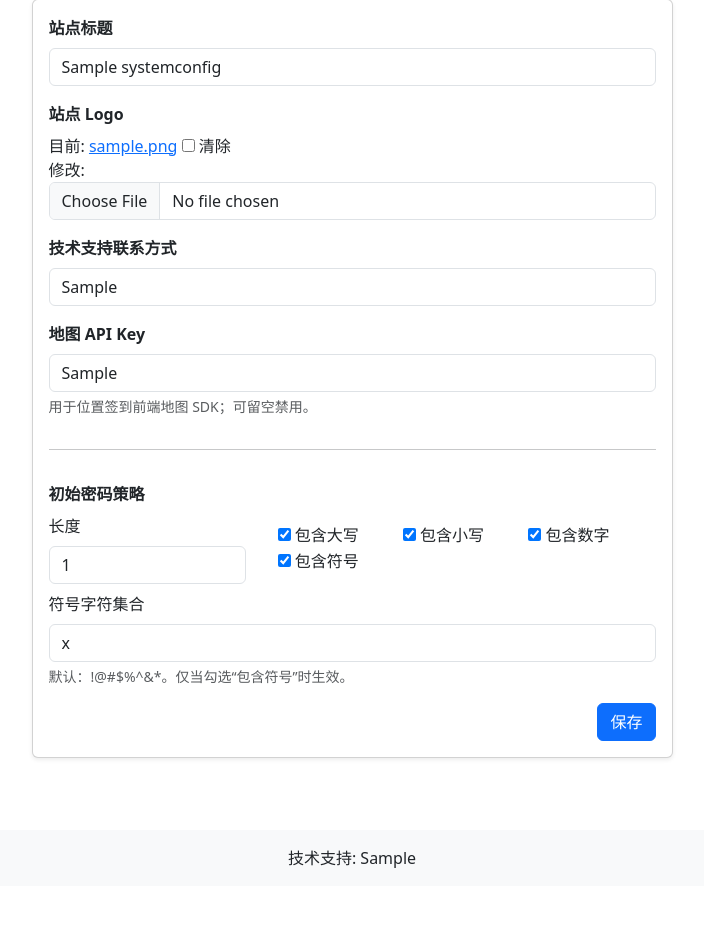
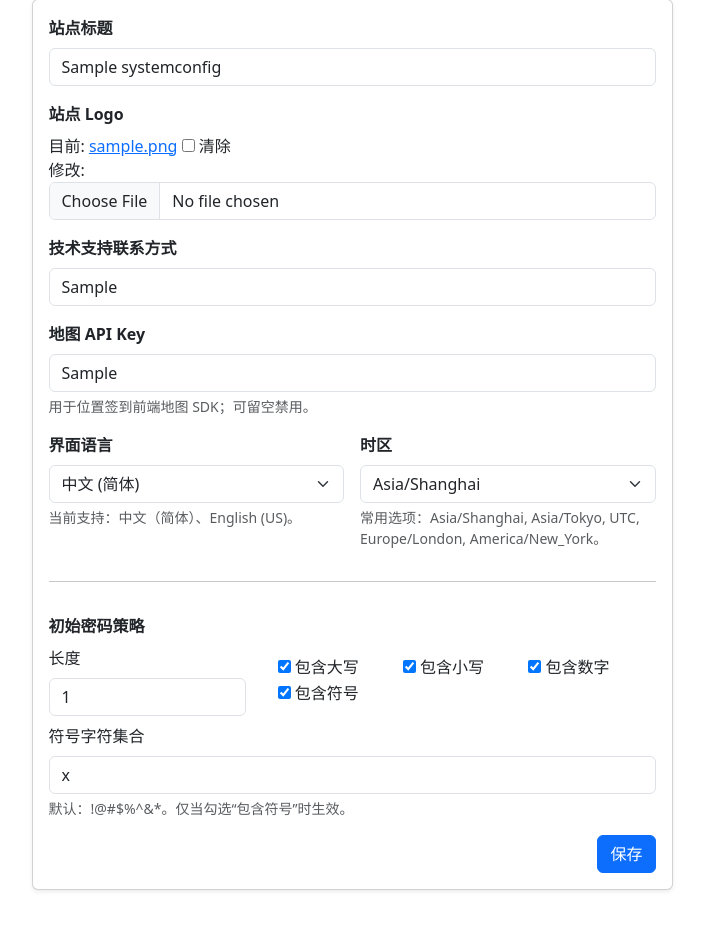
Before and after one commit to Stewitch/NeoSign, a Django app: page /manage/site-settings/ in a window 1280 px wide. Shown: the part 139-1069 px from the top of the page, without its empty margins (288-992 px from the left). Before the commit the page ends 1007 px from the top, so only its background shows below. Run offline with Django 5.2, Linux system fonts and the light colour scheme; a user stored in the database is signed in; tables that the repository leaves empty hold one stand-in row (values such as "Sample post"); grey boxes marked "Sample" are stand-in pictures; data that the repository does not hold is empty; some libraries are stand-ins or nearby versions.

Commit message:
feat: add language and timezone settings

```diff
--- a/NeoSign/settings.py
+++ b/NeoSign/settings.py
@@ -59,6 +59,7 @@
     'django.middleware.clickjacking.XFrameOptionsMiddleware',
     'core.middleware.InstallationMiddleware',
     'core.middleware.ActivityAutoCloseMiddleware',
+    'core.middleware.ConfigLocaleMiddleware',
 ]
 
 ROOT_URLCONF = 'NeoSign.urls'
--- a/core/middleware.py
+++ b/core/middleware.py
@@ -1,5 +1,5 @@
 from django.db.utils import OperationalError, ProgrammingError
-from django.utils import timezone
+from django.utils import timezone, translation
 from django.shortcuts import redirect
 
 from .models import SystemConfig
@@ -52,3 +52,36 @@
                 pass
 
         return self.get_response(request)
+
+
+class ConfigLocaleMiddleware:
+    """Apply language and timezone from SystemConfig per request."""
+
+    def __init__(self, get_response):
+        self.get_response = get_response
+
+    def __call__(self, request):
+        lang_activated = False
+        tz_activated = False
+        try:
+            cfg = SystemConfig.objects.first()
+            if cfg:
+                if cfg.timezone_str:
+                    try:
+                        timezone.activate(cfg.timezone_str)
+                        tz_activated = True
+                    except Exception:
+                        pass
+                if cfg.language_code:
+                    translation.activate(cfg.language_code)
+                    lang_activated = True
+        except (OperationalError, ProgrammingError):
+            cfg = None
+
+        response = self.get_response(request)
+
+        if lang_activated:
+            translation.deactivate()
+        if tz_activated:
+            timezone.deactivate()
+        return response
--- a/core/models.py
+++ b/core/models.py
@@ -65,6 +65,8 @@
     db_host = models.CharField(max_length=100, blank=True, verbose_name='数据库地址')
     db_name = models.CharField(max_length=100, blank=True, verbose_name='数据库名称')
     db_user = models.CharField(max_length=100, blank=True, verbose_name='数据库用户名')
+    language_code = models.CharField(max_length=20, default='zh-hans', verbose_name='界面语言')
+    timezone_str = models.CharField(max_length=50, default='Asia/Shanghai', verbose_name='时区')
     # 密码策略
     password_length = models.PositiveSmallIntegerField(default=12, verbose_name='初始密码长度')
     password_require_uppercase = models.BooleanField(default=True, verbose_name='包含大写字母')
--- a/management/views.py
+++ b/management/views.py
@@ -1,3 +1,4 @@
+from django import forms
 from django.contrib import messages
 from django.contrib.auth import get_user_model
 from django.contrib.auth.hashers import make_password
@@ -378,7 +379,8 @@
     fields = [
         'site_title', 'site_logo', 'technician_contact', 'map_api_key',
         'password_length', 'password_require_uppercase', 'password_require_lowercase',
-        'password_require_digits', 'password_require_symbols', 'password_symbols'
+        'password_require_digits', 'password_require_symbols', 'password_symbols',
+        'language_code', 'timezone_str',
     ]
     success_url = reverse_lazy('management:dashboard')
 
@@ -396,6 +398,26 @@
             form.fields['password_length'].widget.attrs.update({'class': 'form-control', 'min': 6})
         if 'site_logo' in form.fields:
             form.fields['site_logo'].widget.attrs.update({'class': 'form-control'})
+        # Dropdown choices for language/timezone
+        if 'language_code' in form.fields:
+            form.fields['language_code'].widget = forms.Select(
+                choices=[
+                    ('zh-hans', '中文 (简体)'),
+                    ('en-us', 'English (US)'),
+                ],
+                attrs={'class': 'form-select'}
+            )
+        if 'timezone_str' in form.fields:
+            form.fields['timezone_str'].widget = forms.Select(
+                choices=[
+                    ('Asia/Shanghai', 'Asia/Shanghai'),
+                    ('Asia/Tokyo', 'Asia/Tokyo'),
+                    ('UTC', 'UTC'),
+                    ('Europe/London', 'Europe/London'),
+                    ('America/New_York', 'America/New_York'),
+                ],
+                attrs={'class': 'form-select'}
+            )
         return form
 
     def form_valid(self, form):
--- a/templates/management/site_settings.html
+++ b/templates/management/site_settings.html
@@ -24,6 +24,18 @@
                         <label class="form-label fw-semibold">地图 API Key</label>
                         {{ form.map_api_key }}
                         <div class="form-text">用于位置签到前端地图 SDK；可留空禁用。</div>
+                    </div>
+                    <div class="row g-3">
+                        <div class="col-md-6">
+                            <label class="form-label fw-semibold">界面语言</label>
+                            {{ form.language_code }}
+                            <div class="form-text">当前支持：中文（简体）、English (US)。</div>
+                        </div>
+                        <div class="col-md-6">
+                            <label class="form-label fw-semibold">时区</label>
+                            {{ form.timezone_str }}
+                            <div class="form-text">常用选项：Asia/Shanghai, Asia/Tokyo, UTC, Europe/London, America/New_York。</div>
+                        </div>
                     </div>
                     <hr>
                     <div class="vstack gap-2">
```
Also changed, not shown: core/migrations/0005_systemconfig_language_code_systemconfig_timezone_str.py (added).
